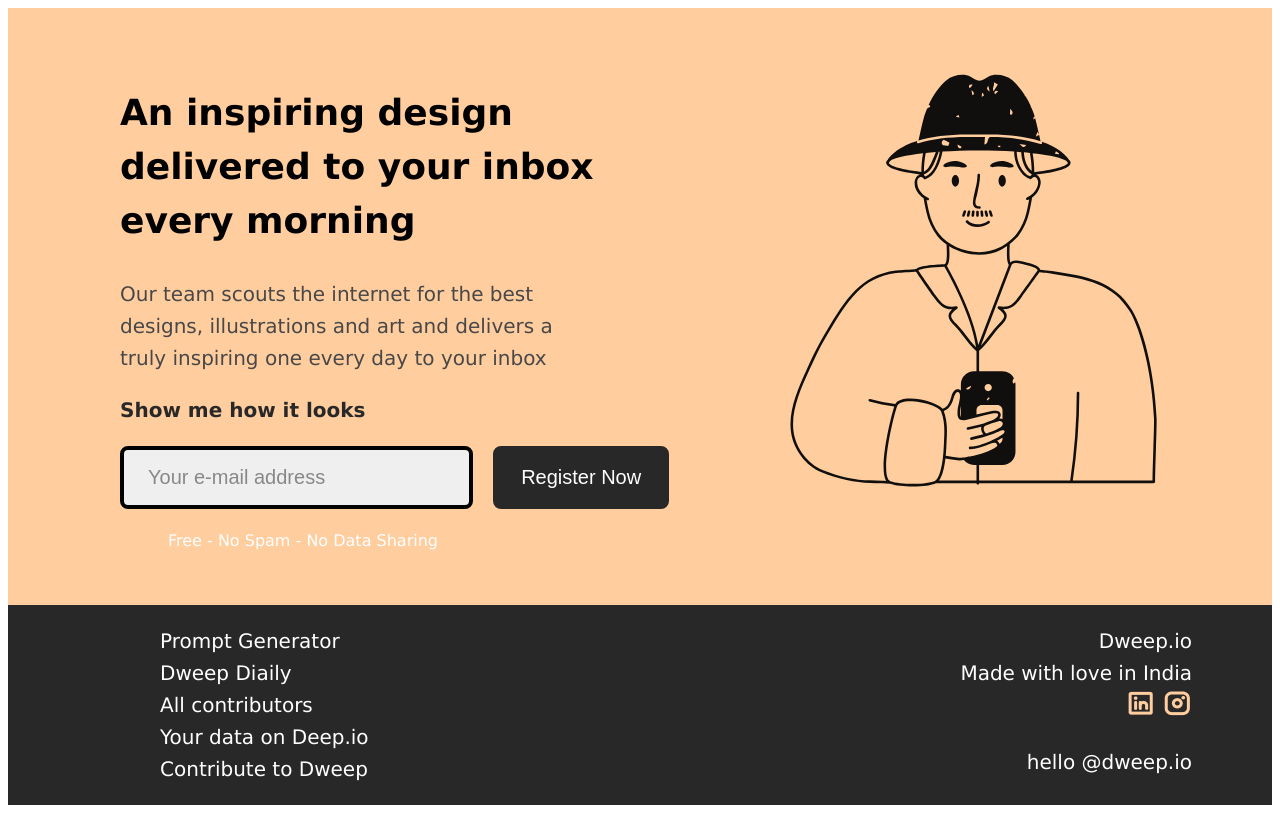
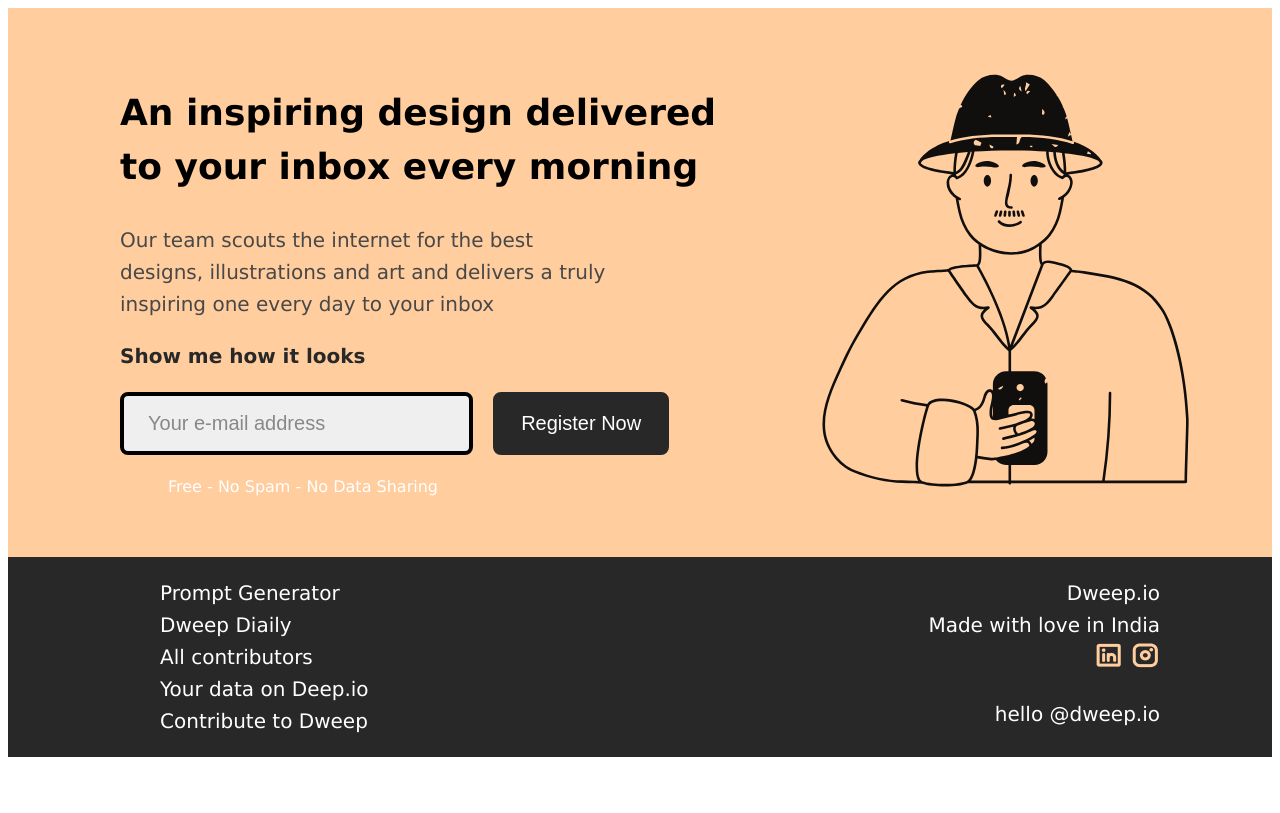
Before and after one commit to Mahipauls23/Project1, a plain HTML site: page index.html in a window 1280 px wide. Drawn offline with Linux system fonts and the light colour scheme.

Commit message:
final commit

```diff
--- a/style.css
+++ b/style.css
@@ -40,7 +40,7 @@ p{
 .right_container img{
     width:535px;
     height: 545px;
-    margin-right:  2em;
+    margin-right:  0em;
     background: #FFCD9E;
 }
 #para1{
@@ -96,7 +96,7 @@ padding-right: 8px;
     margin-left:  7em;
 }
 .right{
-    margin-right: 5em;
+    margin-right: 7em;
     text-align-last: right;
 
 
```
